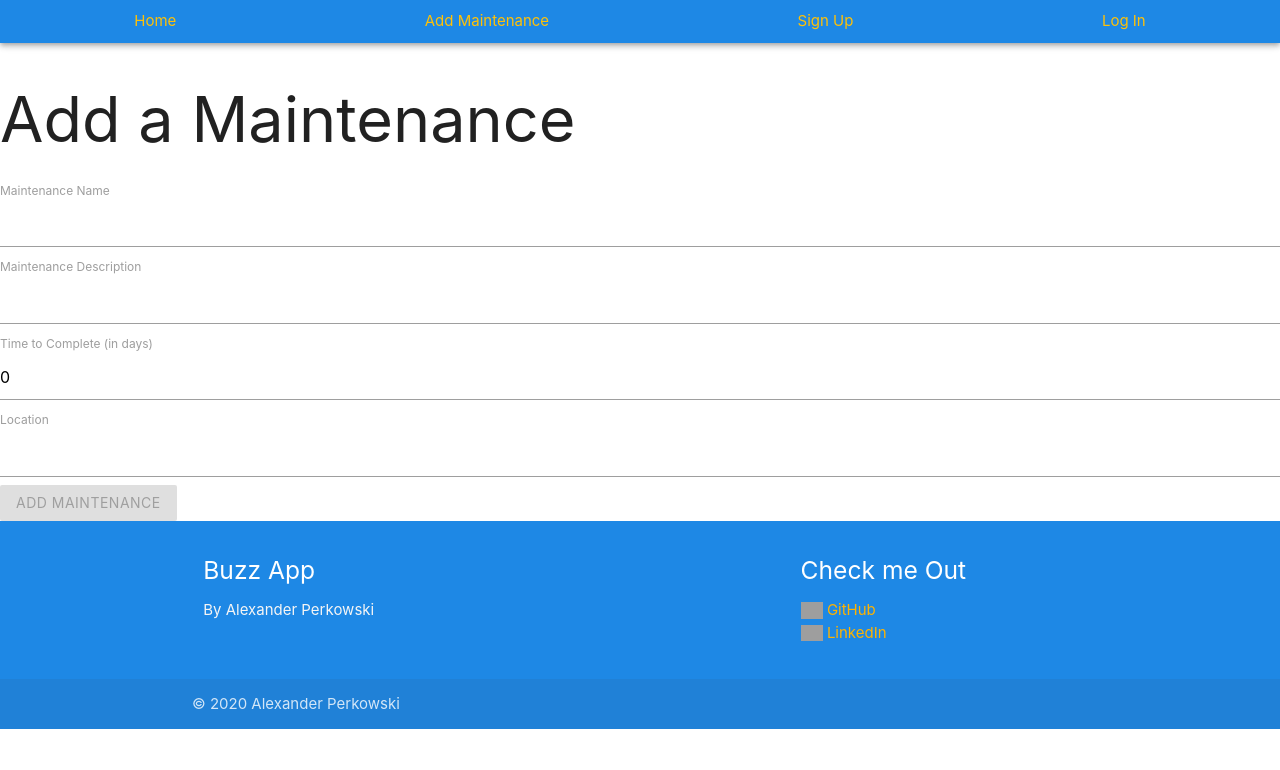
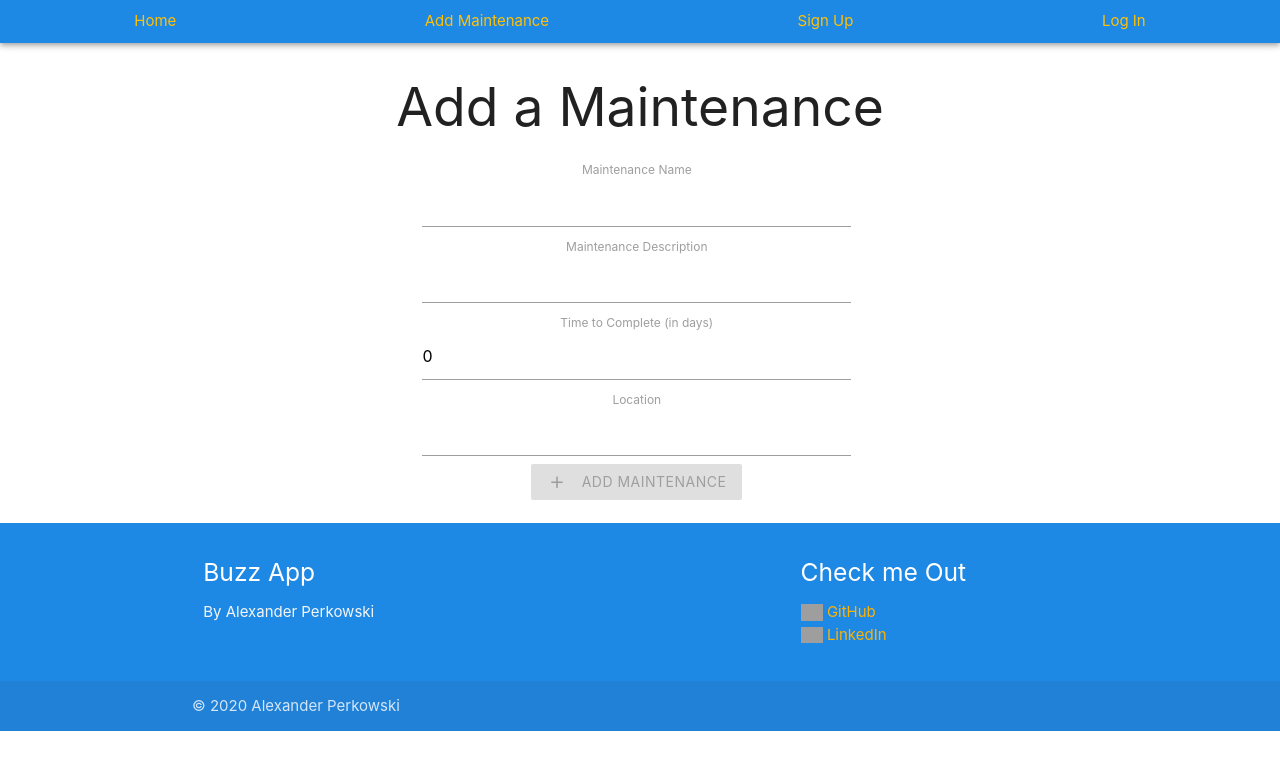
Before and after one commit to perkowskialex/buzz, a React (Create React App) app: page /add in a window 1280 px wide. Shown: the top 770 px of the page. Built offline with nearby package versions, Linux system fonts and the light colour scheme; no server answers; grey boxes are pictures that could not be loaded.

Commit message:
center add maintenance form

```diff
--- a/src/pages/AddMaintenancePage/AddMaintenancePage.jsx
+++ b/src/pages/AddMaintenancePage/AddMaintenancePage.jsx
@@ -32,8 +32,18 @@ export default class AddMaintenancePage extends Component {
   render() {
     return (
       <>
-        <h1>Add a Maintenance</h1>
+        <h2 className="center">Add a Maintenance</h2>
+        <div
+          className="center"
+          style={{
+            display: "block",
+            textAlign: "center",
+            marginLeft: "33%"
+          }}
+        >
           <form
+            className="center"
+            style={{ width: "50%", alignItems: "center" }}
             ref={this.formRef}
             autoComplete="off"
             onSubmit={this.handleSubmit}
@@ -76,12 +86,14 @@ export default class AddMaintenancePage extends Component {
             </div>
             <button
               type="submit"
-            className="btn"
+              className="btn waves-effect waves-light blue darken-1"
               disabled={this.state.invalidForm}
             >
-            ADD MAINTENANCE
+              ADD MAINTENANCE<i class="material-icons left">add</i>
             </button>
           </form>
+        </div>
+        &nbsp;
       </>
     );
   }
```
Also changed, not shown: 1 other file (tests, documents, lock files or other folders). Lines whose indentation alone changed are shown as unchanged.
